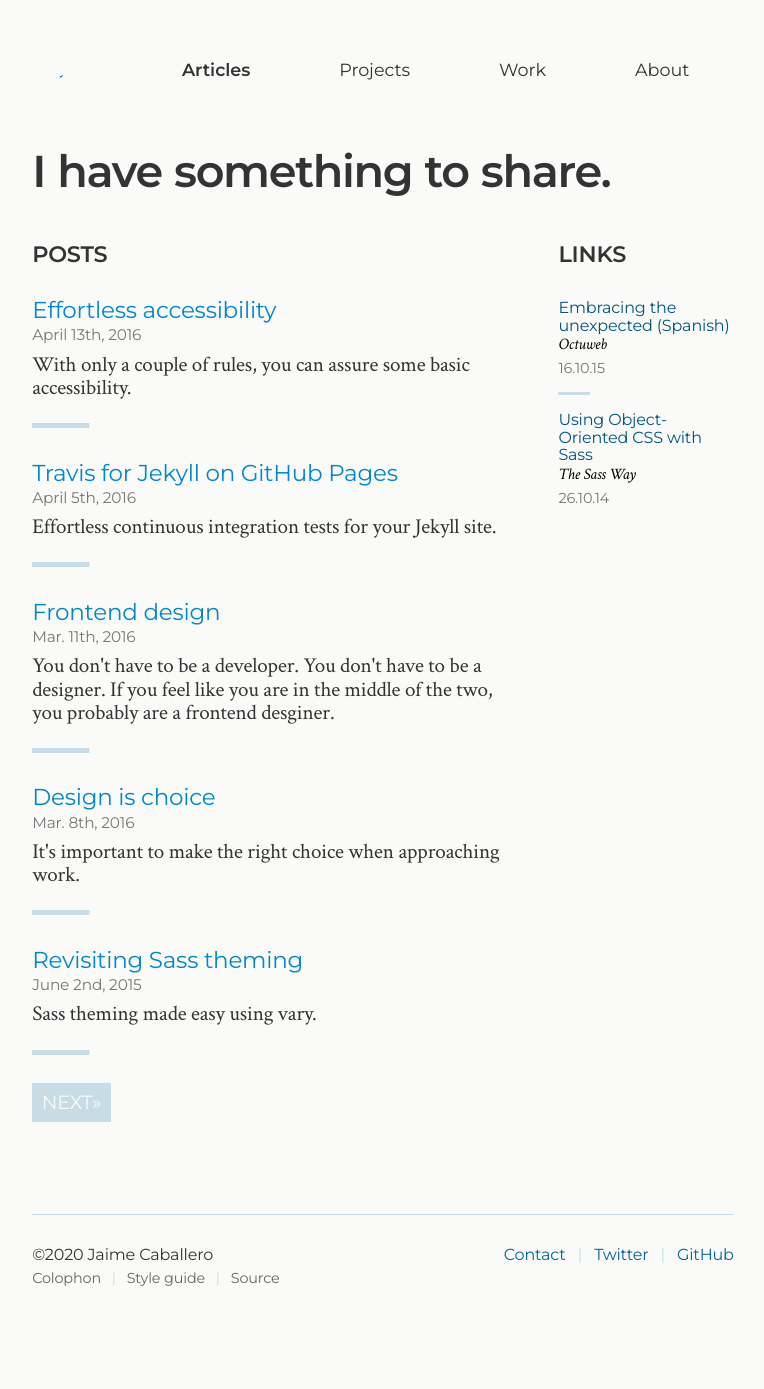
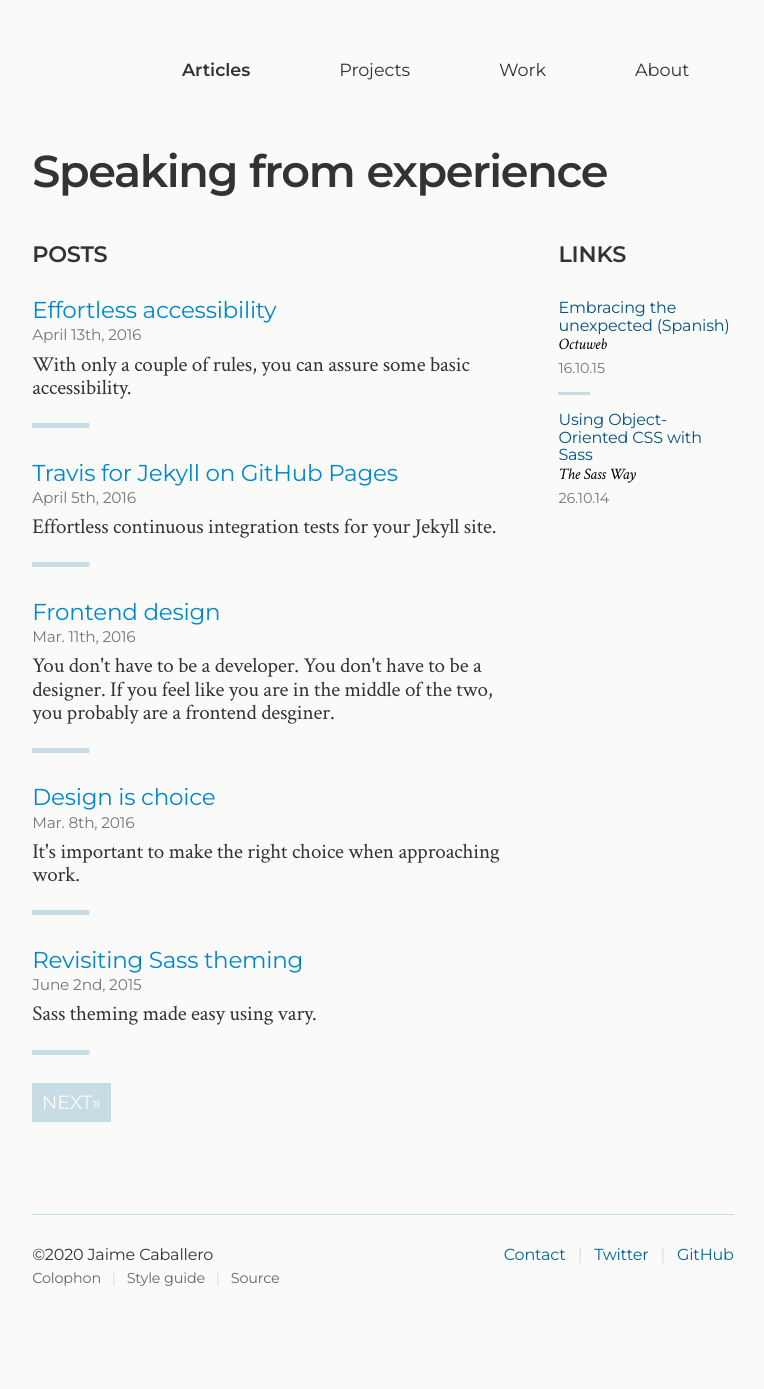
Before and after one commit to jaicab/jaicab.github.io, a Jekyll site: the page built from articles/index.html, in a window 1280 px wide. Shown: the whole page, without its empty margins (257-1021 px from the left). Built offline with Jekyll 4.4.1, drawn with Linux system fonts in a browser that asks for light colours; some web fonts are replaced; the list of posts is cut into pages by our own code.

Commit message:
Update articles heading

```diff
--- a/articles/index.html
+++ b/articles/index.html
@@ -1,7 +1,7 @@
 ---
 layout: default
 meta: Articles about frontend development, design, Sass, web performance and more.
-title: I have something to share.
+title: Speaking from experience
 microtitle: Articles
 schema: Blog
 ---
```
